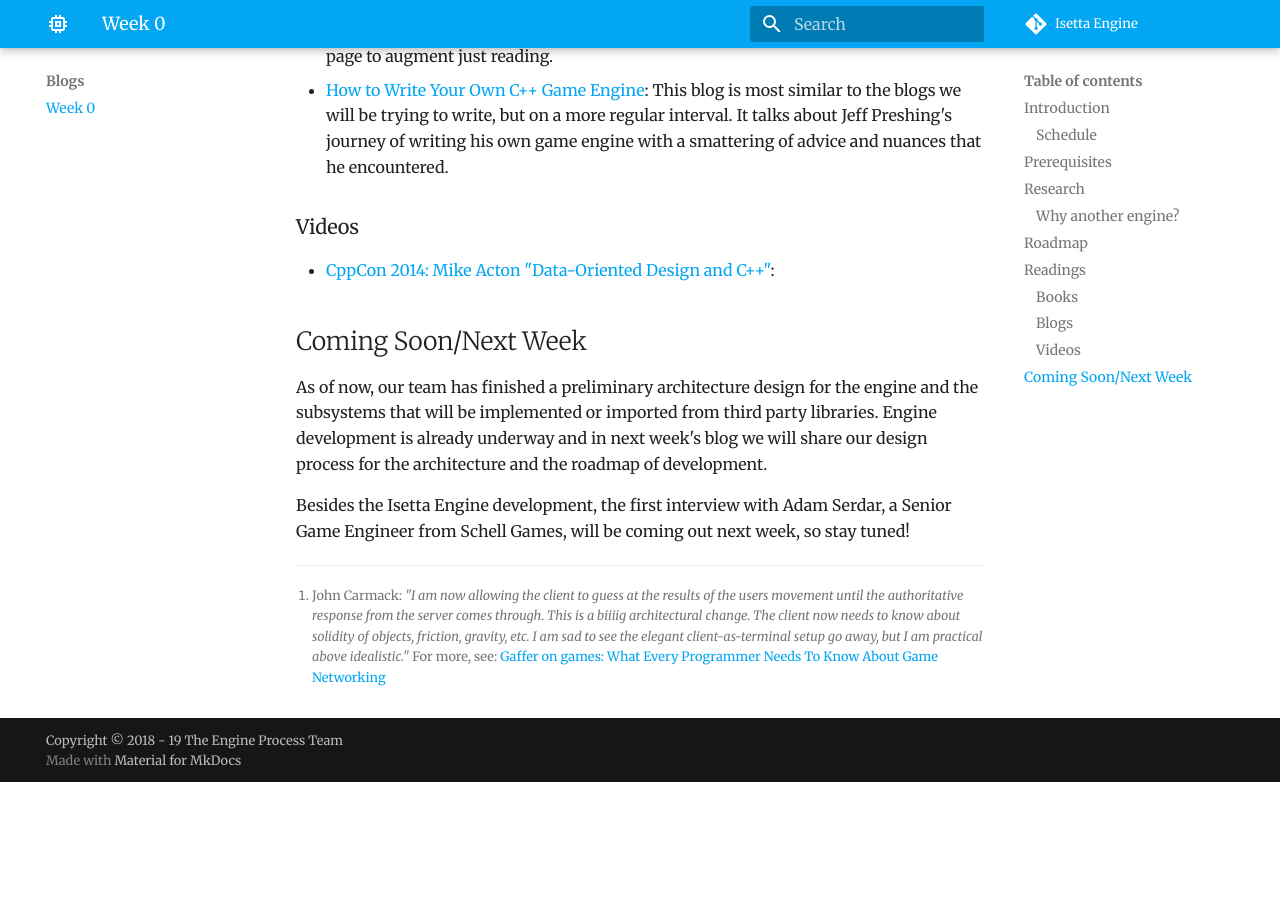
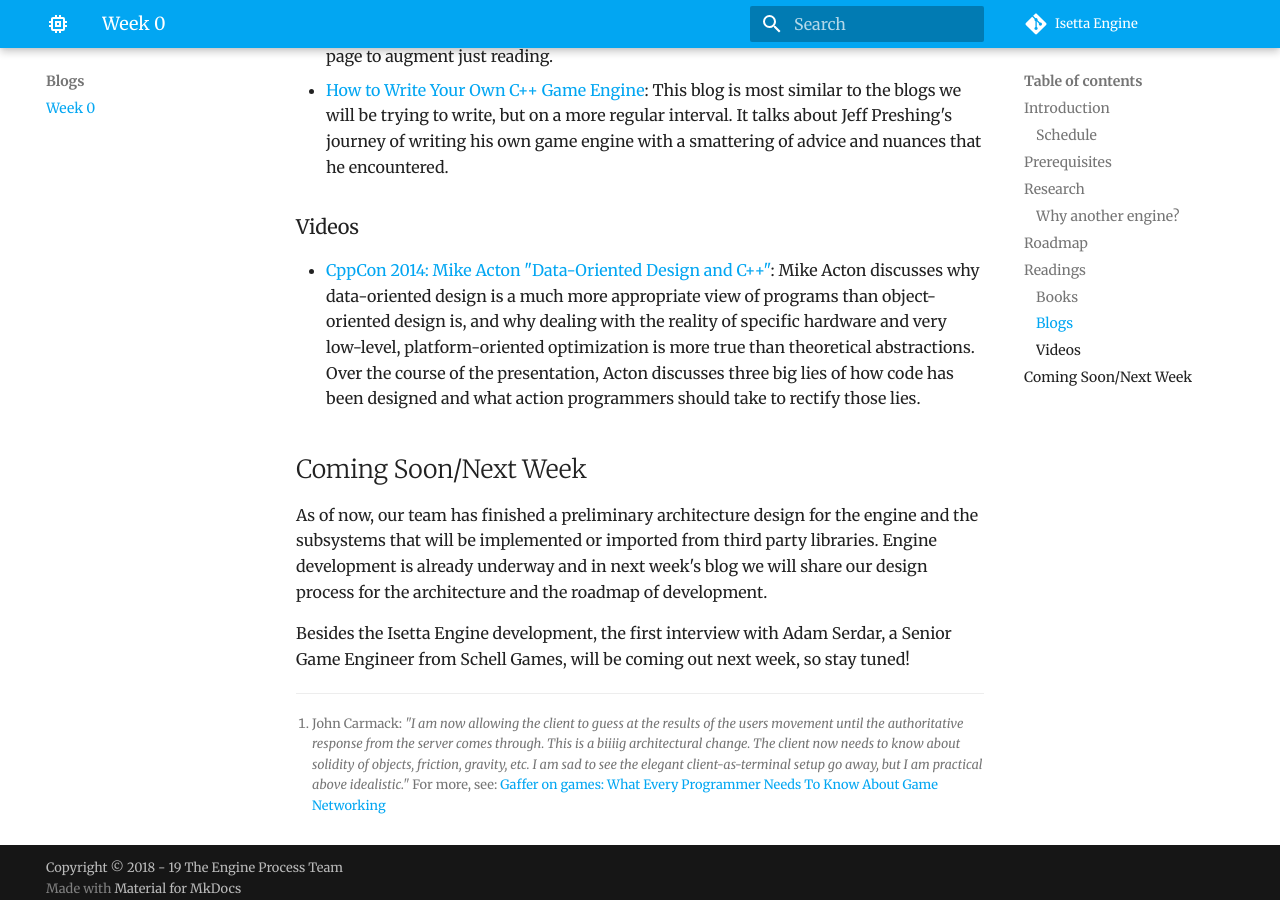
Before and after one commit to Isetta-Team/Isetta-Website-Raw, an MkDocs documentation site: the page built from docs/blogs/week-0.md, in a window 1280 px wide and 900 px high, scrolled down 7273 px. Built offline with MkDocs 1.6.1 and Material for MkDocs 9.7.7, drawn with Linux system fonts in a browser that asks for light colours; comment, search, counter and statistics services are not loaded; before the commit the page ends 8055 px from its top, so only the background shows below that.

Commit message:
Updated Mike Acton talk description

```diff
--- a/docs/blogs/week-0.md
+++ b/docs/blogs/week-0.md
@@ -115,7 +115,7 @@ Creating an engine can be a daunting task, especially considering there is no cl
 
 
 
-*   [CppCon 2014: Mike Acton "Data-Oriented Design and C++"](https://www.youtube.com/watch?v=rX0ItVEVjHc):
+*   [CppCon 2014: Mike Acton "Data-Oriented Design and C++"](https://www.youtube.com/watch?v=rX0ItVEVjHc): Mike Acton discusses why data-oriented design is a much more appropriate view of programs than object-oriented design is, and why dealing with the reality of specific hardware and very low-level, platform-oriented optimization is more true than theoretical abstractions. Over the course of the presentation, Acton discusses three big lies of how code has been designed and what action programmers should take to rectify those lies.
 
 
 ## Coming Soon/Next Week
```
